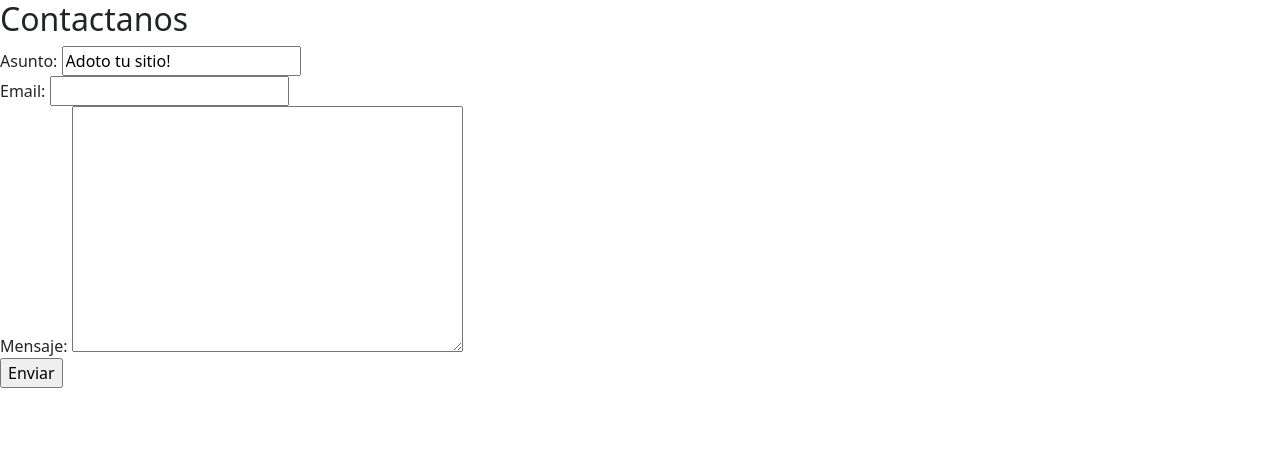
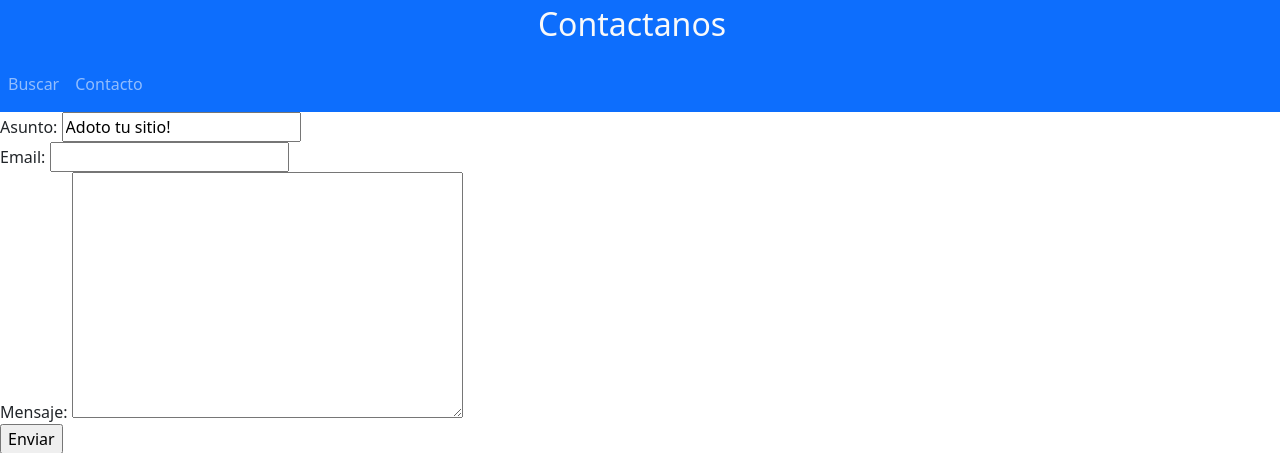
Before and after one commit to victoravendano-wh/Libros, a Django app: page /contacto/ in a window 1280 px wide. Shown: the top 453 px of the page. Run offline with Django 3.2, Linux system fonts and the light colour scheme; parts of the project's set-up code (start-up, migrations or seed data) failed here and were passed over; some libraries are stand-ins or nearby versions.

Commit message:
Agregamos una navbar, en proceso aun

```diff
--- a/apps/biblioteca/urls.py
+++ b/apps/biblioteca/urls.py
@@ -3,11 +3,12 @@ from django.contrib import admin
 
 
 # from .views import hola, fecha_actual
-from .views import  resultado, contactos
+from .views import  resultado, contactos, landing
 
 
 
 urlpatterns = [
-    url(r"^contacto/$", contactos, name=""),
-    url(r'^buscar/$', resultado, name='resultado'),
+    url(r"^$",landing, name="pagina-de-bienvenida"),
+    url(r"^contacto/$", contactos, name="contacto"),
+    url(r'^buscar/$', resultado, name='busqueda'),
 ]
--- a/apps/biblioteca/views.py
+++ b/apps/biblioteca/views.py
@@ -3,8 +3,15 @@ from django.http import HttpResponse, HttpResponseRedirect
 from .models import Libro
 from django.core.mail import send_mail
 from apps.biblioteca.forms import FormularioContacto
+from django.http import Http404
 
 # Create your views here.
+
+def landing(request): # mandamos nuestra landing a la raiz 🔥🔥🔥
+    if request.method == 'GET':
+        return render(request, "landing/index.html")
+    else:
+        return Http404("Pagina no encontrada")
 
 def resultado(request):
     error = []
@@ -19,7 +26,7 @@ def resultado(request):
             return render(request, 'biblioteca/resultado_busqueda.html', {'libros':libros, 'query':q})
     return render(request, 'biblioteca/formulario_buscar.html', {'error':error})
 
-# def contactos(request):
+# def contactos(request): #version primitiva
 #     errors = []
 #     if request.method=='POST':
 #         if not request.POST.get('asunto',''):
@@ -34,7 +41,6 @@ def resultado(request):
 #     return render(request, 'biblioteca/formulario-contactos.html', {'errors': errors, 'mensaje':request.POST.get('mensaje', ''), 'email':request.POST.get('email',''), 'asunto':request.POST.get('asunto','')})
 
 def contactos(request):
-    erorr=[]
     if request.method == 'POST':
         form = FormularioContacto(request.POST)
         if form.is_valid():
--- a/libros/settings.py
+++ b/libros/settings.py
@@ -111,7 +111,7 @@ AUTH_PASSWORD_VALIDATORS = [
 # Internationalization
 # https://docs.djangoproject.com/en/1.9/topics/i18n/
 
-LANGUAGE_CODE = 'en-us'
+LANGUAGE_CODE = 'es-mx'
 
 TIME_ZONE = 'America/Cancun'
 
--- a/templates/base/base.html
+++ b/templates/base/base.html
@@ -1,22 +1,41 @@
 {% load staticfiles %}
 
 <!DOCTYPE html>
-<html lang="en">
+<html lang="es">
   <head>
+    <link rel="shortcut icon" href="{% static 'resources/images.png' %}" type="image/x-icon" />
     <meta charset="UTF-8" />
     <meta name="viewport" content="width=device-width, initial-scale=1.0" />
     <title>
       {% block title %}
+
       {% endblock %}
     </title>
-    <link rel="stylesheet" href="{% static 'css/bootstrap.css' %}" />
+    <link href="https://cdn.jsdelivr.net/npm/bootstrap@5.3.8/dist/css/bootstrap.min.css" rel="stylesheet" integrity="sha384-sRIl4kxILFvY47J16cr9ZwB07vP4J8+LH7qKQnuqkuIAvNWLzeN8tE5YBujZqJLB" crossorigin="anonymous" />
   </head>
   <body>
-    {% block header %}
-      <h1>Mi sitio</h1>
-    {% endblock %}
+
+      <header>
+        <nav class="navbar navbar-expand-lg bg-body-tertiary bg-black p-0">
+          <div class="container-fluid d-flex text-center text-bg-primary justify-content-center">
+           <span class="navbar-brand mb-0 h1 text-light"> {% block header %}Bienvenido{% endblock %}</span>
+          </div>
+        </nav>
+        <nav class="navbar navbar-expand-lg bg-primary" data-bs-theme="dark">
+          <ul class="navbar-nav me-auto mb-2 mb-lg-0">
+            <li class="nav-item">
+              <a href="{% url 'app_libreria:busqueda' %}" class="nav-link">Buscar</a>
+            </li>
+            <li class="nav-item">
+              <a href="{% url 'app_libreria:contacto' %}" class="nav-link">Contacto</a>
+            </li>
+          </ul>
+        </nav>
+      </header>
+
 
     {% block content %}
+
     {% endblock %}
 
     {% block footer %}
```
Also changed, not shown: templates/biblioteca/formulario-contactos.html (+19 -28 lines), templates/landing/index.html (added, +26 -0 lines), static/resources/images.png (added).
